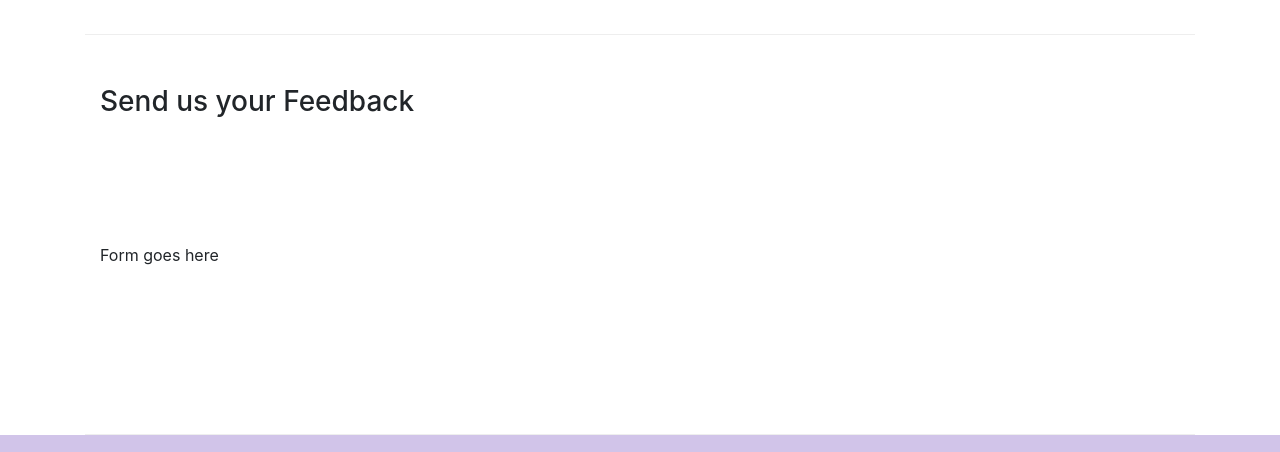
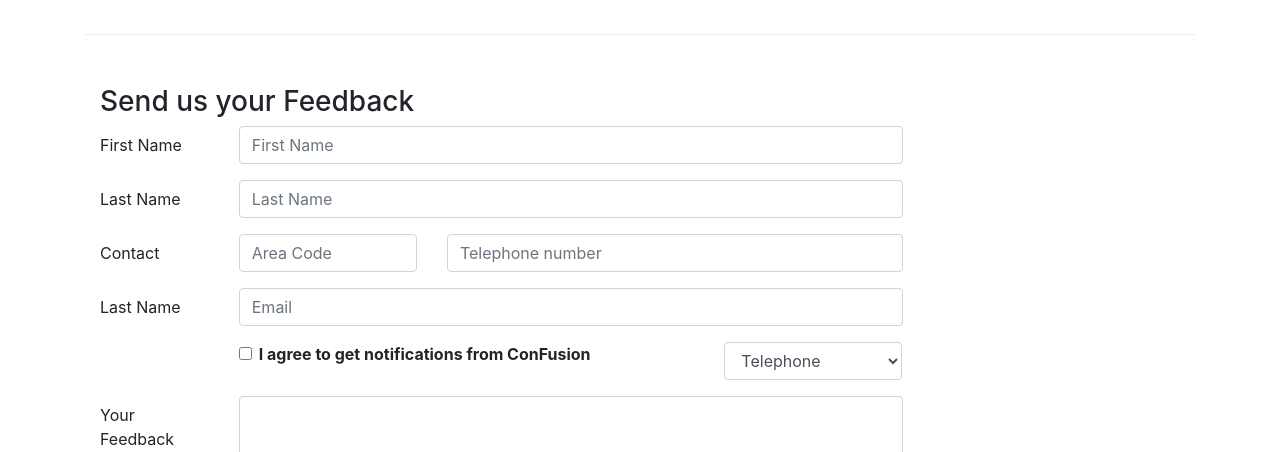
Before and after one commit to yahmed-mohammad/Bootstrap4, a plain HTML site: page conFusion/contactus.html in a window 1280 px wide. Shown: the part 830-1282 px from the top of the page. Drawn offline with nearby package versions, Linux system fonts and the light colour scheme.

Commit message:
Added bootstrap form

```diff
--- a/conFusion/contactus.html
+++ b/conFusion/contactus.html
@@ -95,7 +95,62 @@
               <h3>Send us your Feedback</h3>
            </div>
             <div class="col-12 col-md-9">
-                Form goes here
+                <form>
+                    <div class="form-group row">
+                        <label for="firstname" class="col-md-2 col-form-label">First Name</label>
+                        <div class="col-md-10">
+                            <input type="text" class="form-control" id="firstname" name="firstname" placeholder="First Name">
+                        </div>
+                    </div>
+                    <div class="form-group row">
+                        <label for="lastname" class="col-md-2 col-form-label">Last Name</label>
+                        <div class="col-md-10">
+                            <input type="text" class="form-control" id="lastname" name="lastname" placeholder="Last Name">
+                        </div>
+                    </div>
+                    <div class="form-group row">
+                        <label for="telnum" class="col-12 col-md-2 col-form-label">Contact</label>
+                        <div class="col-5 col-md-3">
+                            <input type="tel" class="form-control" id="areacode" name="areacode" placeholder="Area Code">
+                        </div>
+                        <div class="col-7 col-md-7">
+                            <input type="tel" class="form-control" id="telnum" name="telnum" placeholder="Telephone number">
+                        </div>
+                    </div>
+                    <div class="form-group row">
+                        <label for="emailid" class="col-md-2 col-form-label">Last Name</label>
+                        <div class="col-md-10">
+                            <input type="email" class="form-control" id="emailid" name="emailid" placeholder="Email">
+                        </div>
+                    </div>
+                    <div class="form-group row">
+                        <div class="col-md-6 offset-md-2">
+                            <div class="form-check">
+                                <input type="checkbox" class="form-check-input" name="approve" id="approve" value="">
+                                <label class="form-check-label" for="approve">
+                                    <strong>I agree to get notifications from ConFusion</strong>
+                                </label>
+                            </div>
+                        </div>
+                        <div class="col-md-3 offset-md-1">
+                            <select class="form-control">
+                                <option>Telephone</option>
+                                <option>Email</option>
+                            </select>
+                        </div>
+                    </div>
+                    <div class="form-group row">
+                        <label for="feedback" class="col-md-2 col-form-label">Your Feedback</label>
+                        <div class="col-md-10">
+                            <textarea class="form-control" id="feedback" name="feedback" placeholder="" rows="5"></textarea>
+                        </div>
+                    </div>
+                    <div class="form-group row">
+                        <div class="offset-md-2 col-md-10">
+                            <button type="submit" class="btn btn-primary">Send Feedback</button>
+                        </div>
+                    </div>
+                </form>
             </div>
              <div class="col-12 col-md">
             </div>
```
